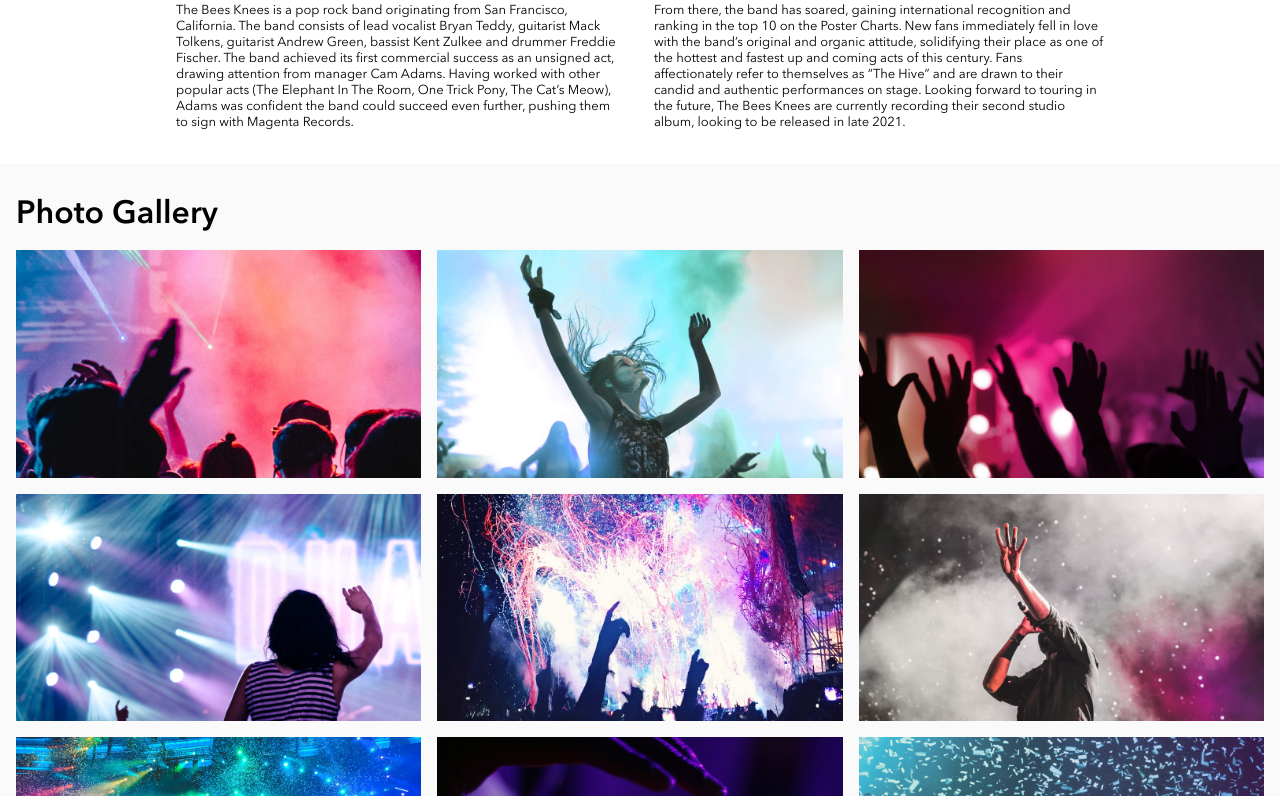
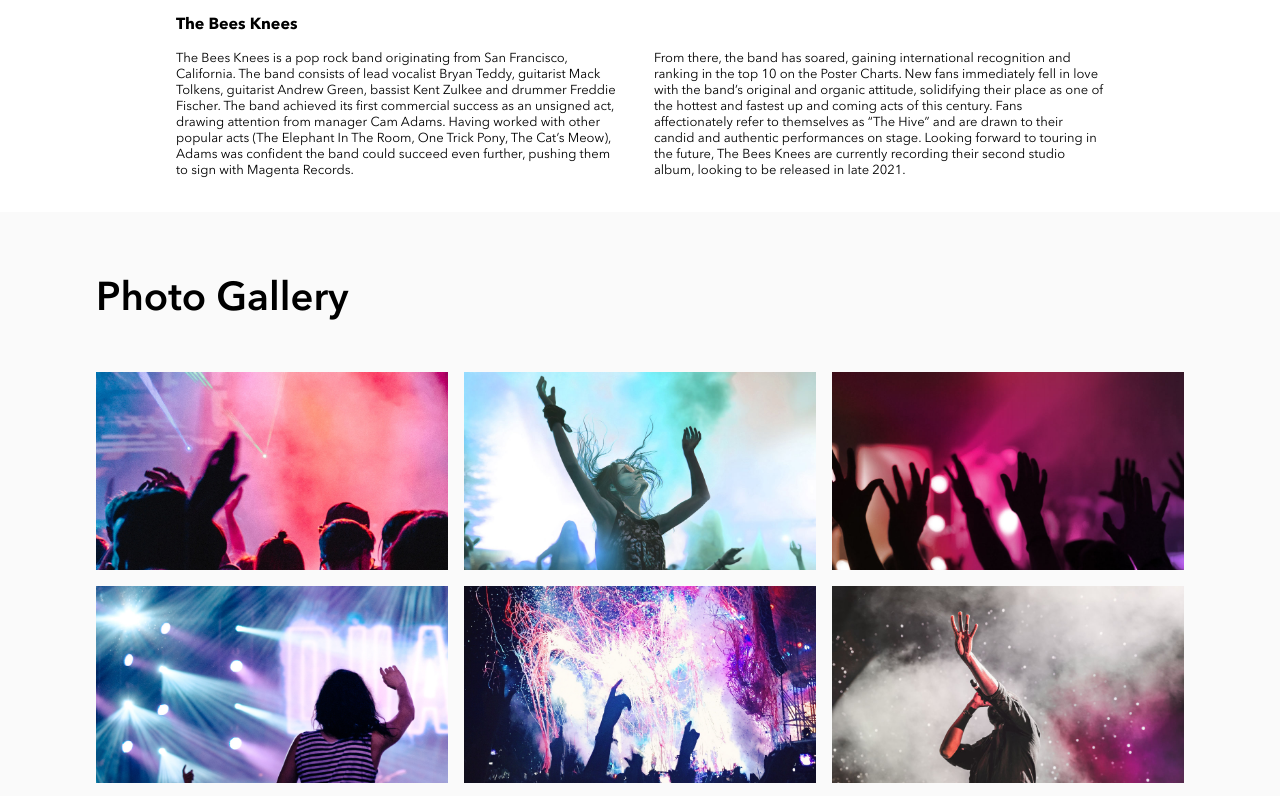
Before and after one commit to MariaVan8/Bandsite, a plain HTML site: page index.html in a window 1280 px wide. Shown: the part 1394-2190 px from the top of the page. Drawn offline with Linux system fonts and the light colour scheme.

Commit message:
Finished the project

```diff
--- a/styles/styles.scss
+++ b/styles/styles.scss
@@ -20,10 +20,11 @@ img {
 // nav bar
 .nav {
   height: 5rem;
+  display: flex;
   @include desktop {
     height: 8rem;
+    padding: 3.5rem;
   }
-
   &__logo-first {
     height: 1.4rem;
     padding-top: 0rem;
@@ -86,6 +87,10 @@ img {
       padding-top: 1.3rem;
       padding-bottom: 1.2rem;
       width: 5.8rem;
+    }
+    @include desktop {
+      padding-top: 3.3rem;
+      padding-bottom: 3.2rem;
     }
   }
 
@@ -215,6 +220,9 @@ img {
 .gallery {
   background-color: $secondary-color-lighter;
   padding: 1rem;
+  @include desktop {
+    padding: 3rem 6rem 1rem 6rem;
+  }
   &__wrapper {
     display: flex;
     flex-wrap: wrap;
@@ -233,10 +241,11 @@ img {
     }
   }
   &__title {
-    font-size: 2rem;
+    font-size: 2.5rem;
     font-weight: 500;
     padding: 1rem 0;
-    @include tablet {
+    @include desktop {
+      padding-bottom: 3rem;
     }
   }
   &__image {
@@ -260,10 +269,19 @@ img {
     flex-direction: row;
     justify-content: space-between;
   }
+  @include desktop {
+    justify-content: flex-start;
+    gap: 1rem;
+    padding: 1.5rem 4rem 1rem 6rem;
+  }
   &__logo--top {
     display: none;
     @include tablet {
       display: contents;
+    }
+    @include desktop {
+      display: contents;
+      padding-left: 8rem;
     }
   }
   &__logo--bottom {
@@ -282,6 +300,10 @@ img {
       flex-direction: row;
       justify-content: space-between;
     }
+    @include desktop {
+      justify-content: flex-start;
+      gap: 1rem;
+    }
   }
   &__socials {
     display: flex;
@@ -291,7 +313,8 @@ img {
       justify-self: auto;
       align-items: end;
       display: flex;
-      padding-right: 8.2rem;
+      padding-right: 36rem;
+      padding-left: 5.8rem;
     }
   }
   &__title {
@@ -312,15 +335,25 @@ img {
     padding-top: 1.5rem;
     font-size: 0.81rem;
     font-weight: 400;
+    @include desktop {
+      padding-bottom: 0;
+    }
   }
   &__text-special {
     font-size: 0.81rem;
     font-weight: 500;
+    @include desktop {
+      padding-right: 6rem;
+    }
   }
   &__separator {
     padding-top: 1rem;
     font-weight: 400;
     font-size: 0.81rem;
+    @include desktop {
+      padding-top: 2rem;
+      font-size: 1rem;
+    }
   }
 
   &__icon {
```
Also changed, not shown: styles/styles.css.
